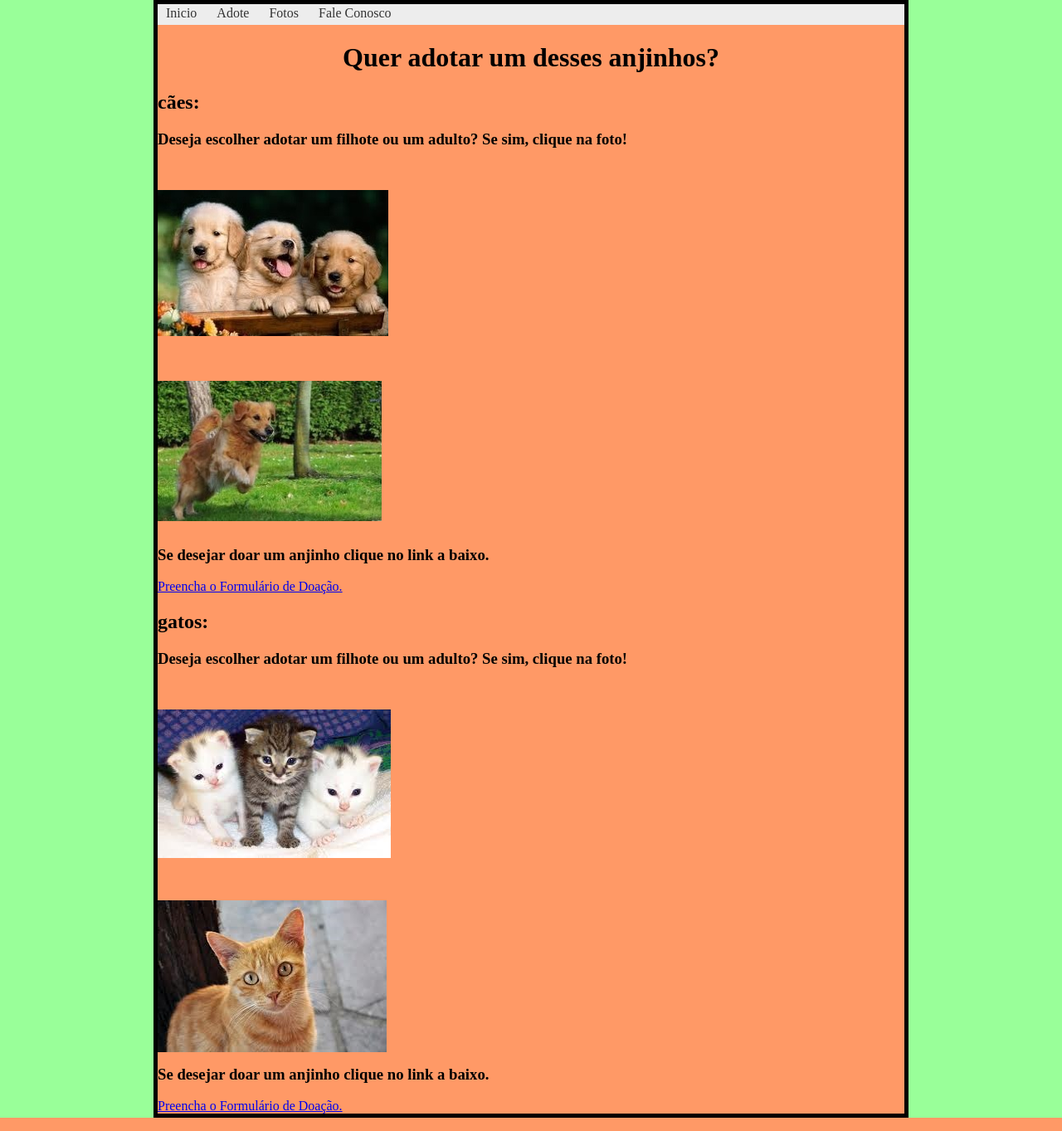
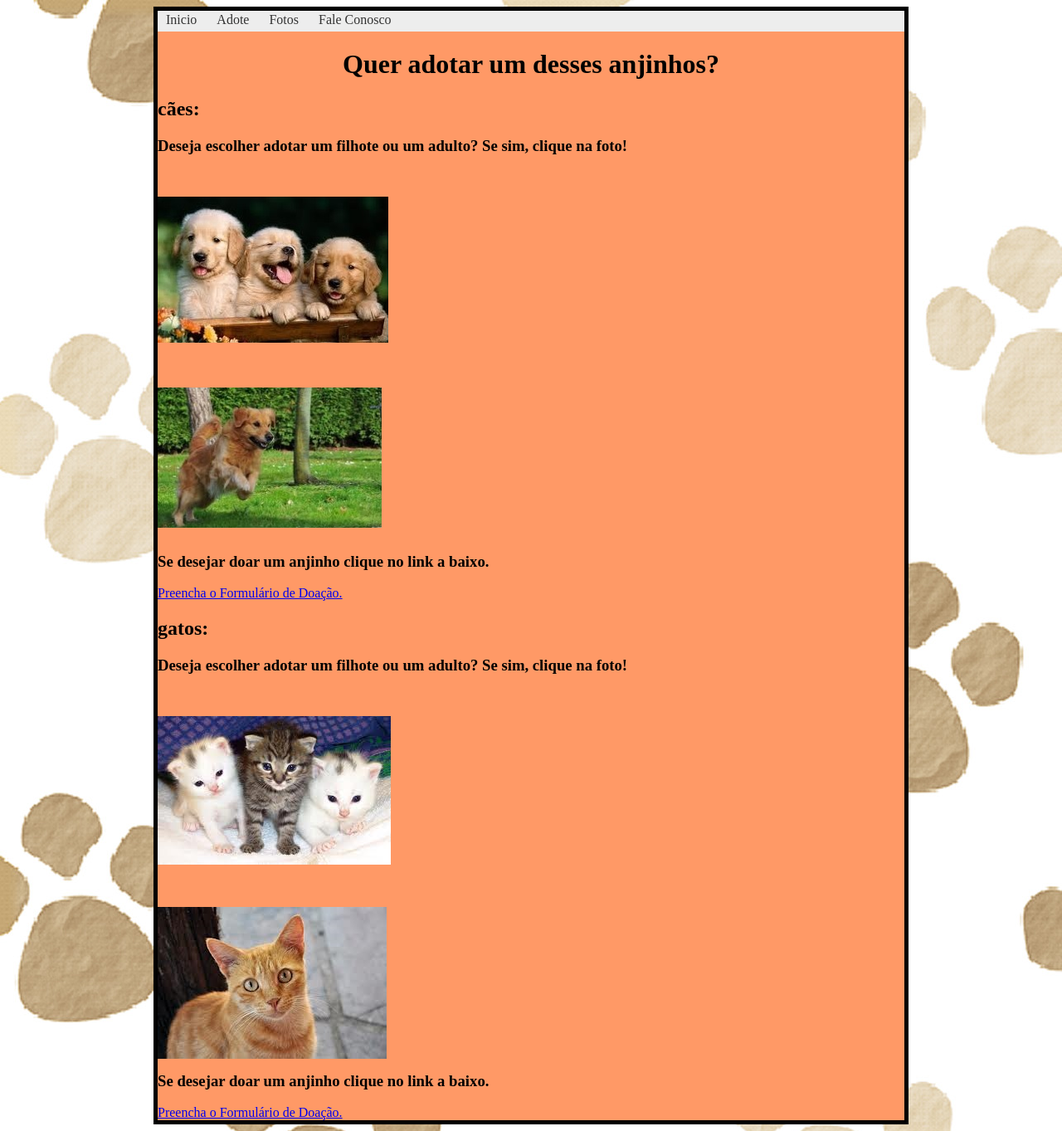
Before and after one commit to lauramoura/sistemadeadocaoedoacao, a PHP site: page / in a window 1280 px wide. Shown: the whole page at 83% size. Run offline with PHP 8.4, Linux system fonts and the light colour scheme.

Commit message:
projeto inicial

```diff
--- a/CadastroAdocao.php
+++ b/CadastroAdocao.php
@@ -5,8 +5,8 @@
             body{
                 background-image: url("patinha.jpg");
 
+            }
 
-            }
             form{
                     border-style: solid;
                     border-width: 5px;
@@ -68,6 +68,7 @@
                     Comentários Adicionais<textarea rols ="3" cols ="50"> </textarea>
 
                 </fieldset>
+              </form>
        </body>
 
  </html>
--- a/index.php
+++ b/index.php
@@ -4,8 +4,8 @@
         <title>Abrigo de Animais</title>
         <style type ="text/css">
             body {
-                           margin:0;
-                           padding:0;
+                background-image: url("patinha.jpg");
+
                         }
              div.cachorro1{
                            width: 279px;
@@ -44,11 +44,6 @@
                            background-color: FF9966;
                            height: auto;
                         }
-            div.fora{
-                           background-color: 99FF99;
-
-
-                        }
 
             #menu ul {
             padding:0px;
@@ -80,7 +75,7 @@
 
         </style>
      </head>
-     <div class="fora">
+
      <body>
         <div class="principal">
             <div id="menu">
@@ -116,5 +111,5 @@
         <a href="CadastroDoacao">Preencha o Formulário de Doação.</a>
         </div>
      </body>
-     </div>
+
 </html>
```
Also changed, not shown: CadastroDoacao.php (+8 -1 lines).
